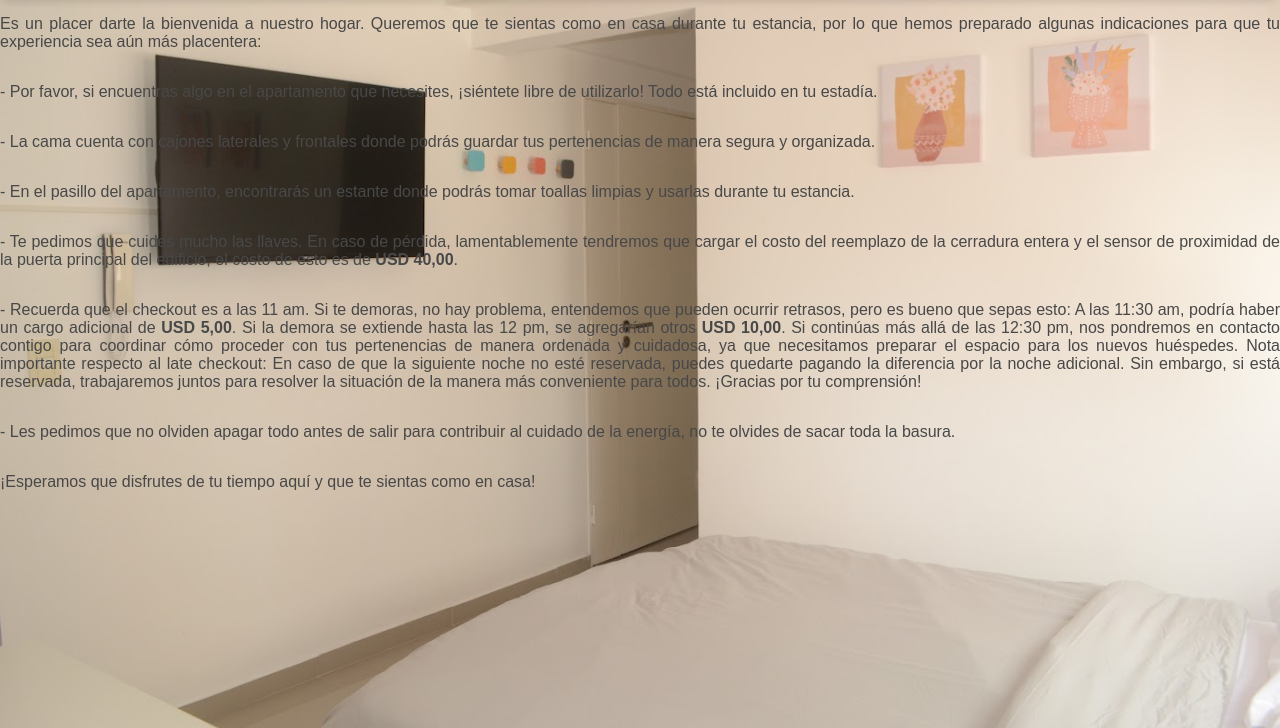
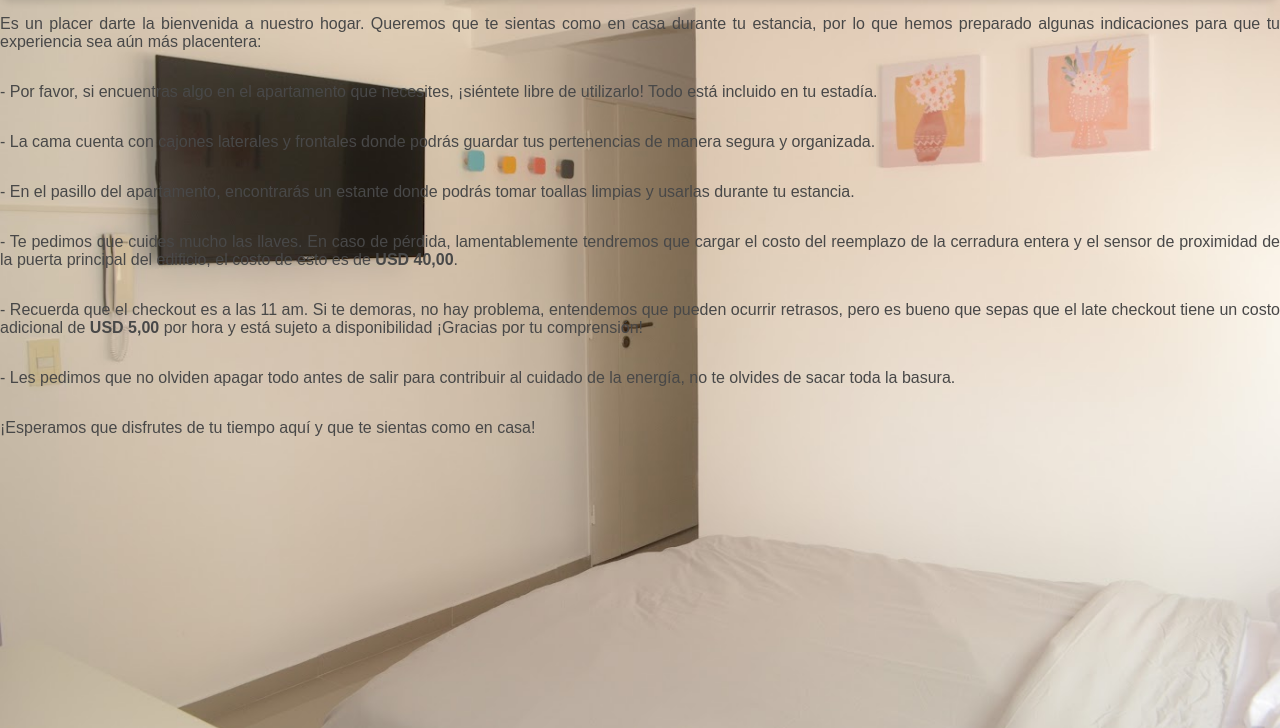
Before and after one commit to Joelordmath/airbees, a plain HTML site: page guia.html in a window 1280 px wide. Shown: the part 72-800 px from the top of the page. Drawn offline with Linux system fonts and the light colour scheme.

Commit message:
enhacement

```diff
--- a/guia.html
+++ b/guia.html
@@ -16,7 +16,7 @@
     <p>- La cama cuenta con cajones laterales y frontales donde podrás guardar tus pertenencias de manera segura y organizada.</p>
     <p>- En el pasillo del apartamento, encontrarás un estante donde podrás tomar toallas limpias y usarlas durante tu estancia.</p>
     <p>- Te pedimos que cuides mucho las llaves. En caso de pérdida, lamentablemente tendremos que cargar el costo del reemplazo de la cerradura entera y el sensor de proximidad de la puerta principal del edificio, el costo de esto es de <strong>USD 40,00</strong>.</p>
-    <p>- Recuerda que el checkout es a las 11 am. Si te demoras, no hay problema, entendemos que pueden ocurrir retrasos, pero es bueno que sepas esto: A las 11:30 am, podría haber un cargo adicional de <strong>USD 5,00</strong>. Si la demora se extiende hasta las 12 pm, se agregarían otros <strong>USD 10,00</strong>. Si continúas más allá de las 12:30 pm, nos pondremos en contacto contigo para coordinar cómo proceder con tus pertenencias de manera ordenada y cuidadosa, ya que necesitamos preparar el espacio para los nuevos huéspedes. Nota importante respecto al late checkout: En caso de que la siguiente noche no esté reservada, puedes quedarte pagando la diferencia por la noche adicional. Sin embargo, si está reservada, trabajaremos juntos para resolver la situación de la manera más conveniente para todos. ¡Gracias por tu comprensión!</p>
+    <p>- Recuerda que el checkout es a las 11 am. Si te demoras, no hay problema, entendemos que pueden ocurrir retrasos, pero es bueno que sepas que el late checkout tiene un costo adicional de <strong>USD 5,00</strong> por hora y está sujeto a disponibilidad ¡Gracias por tu comprensión!</p>
     <p>- Les pedimos que no olviden apagar todo antes de salir para contribuir al cuidado de la energía, no te olvides de sacar toda la basura.</p>
 
     <p>¡Esperamos que disfrutes de tu tiempo aquí y que te sientas como en casa!</p>
```
Also changed, not shown: sitios.html (+1 -1 lines).
